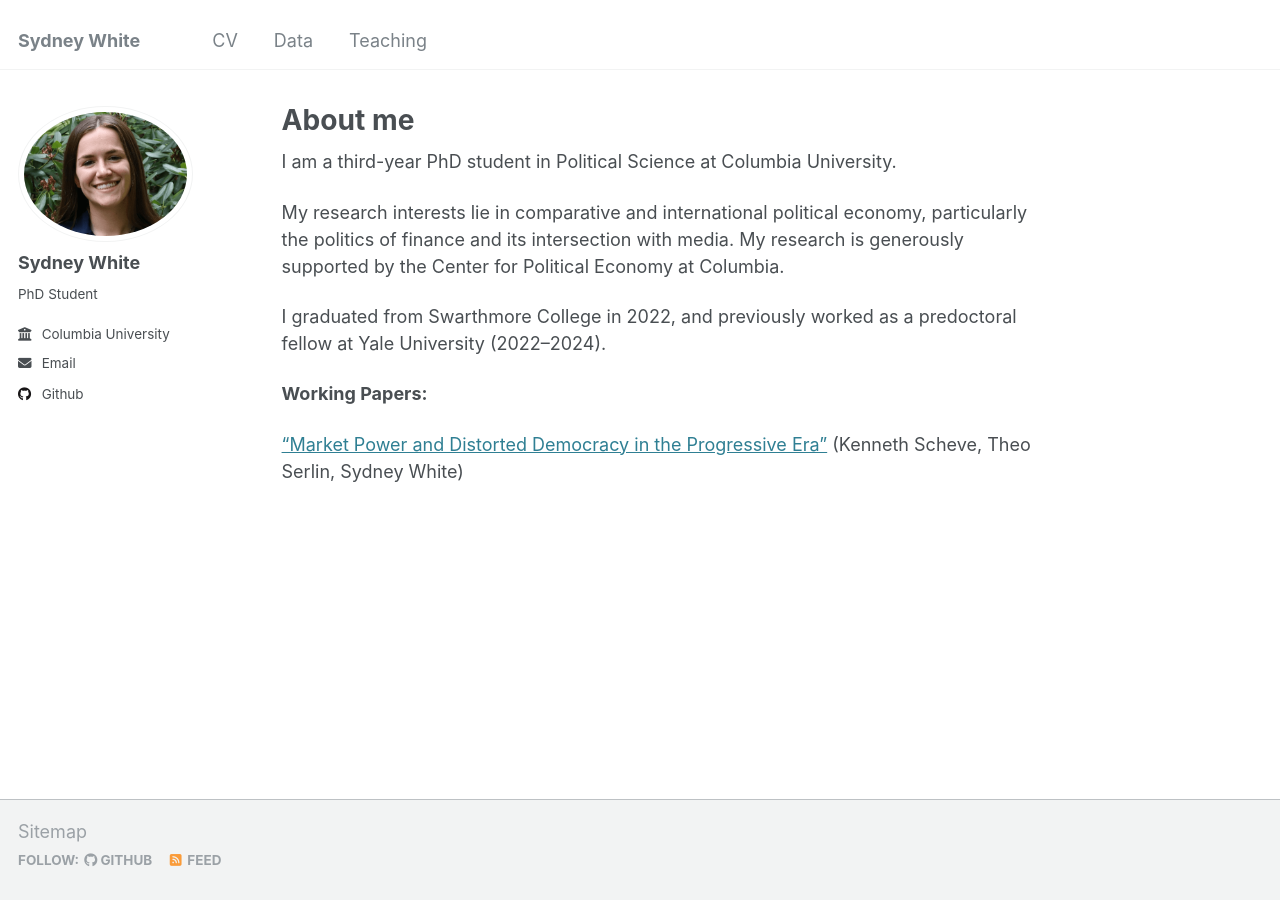
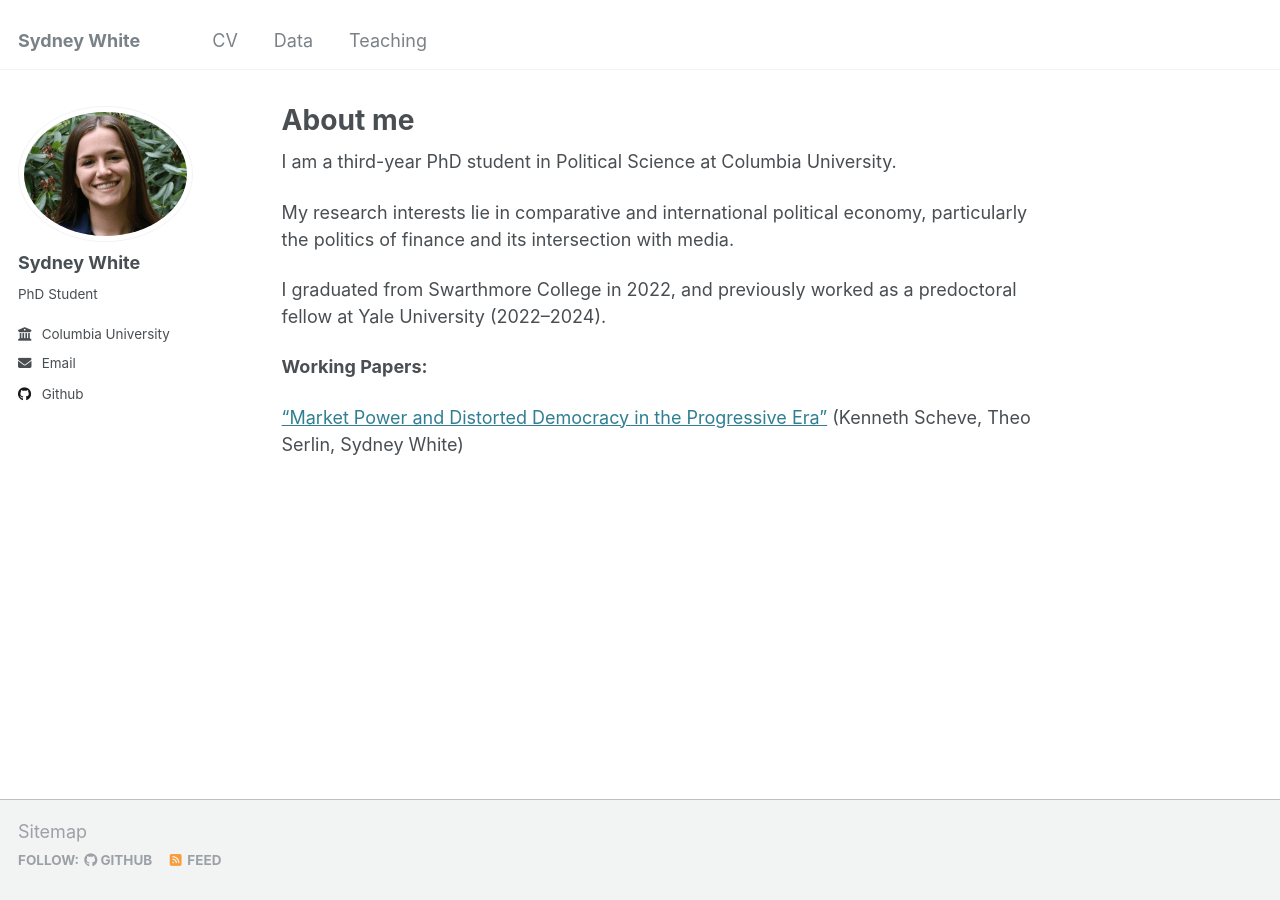
Before and after one commit to Sydney-White/web, a Jekyll site: the page built from _pages/about.md, in a window 1280 px wide. Built offline with Jekyll 4.4.1, drawn with Linux system fonts in a browser that asks for light colours.

Commit message:
Update about.md

```diff
--- a/_pages/about.md
+++ b/_pages/about.md
@@ -9,7 +9,7 @@ redirect_from:
 
 I am a third-year PhD student in Political Science at Columbia University.
 
-My research interests lie in comparative and international political economy, particularly the politics of finance and its intersection with media. My research is generously supported by the Center for Political Economy at Columbia.
+My research interests lie in comparative and international political economy, particularly the politics of finance and its intersection with media.
 
 I graduated from Swarthmore College in 2022, and previously worked as a predoctoral fellow at Yale University (2022–2024).
 
```
